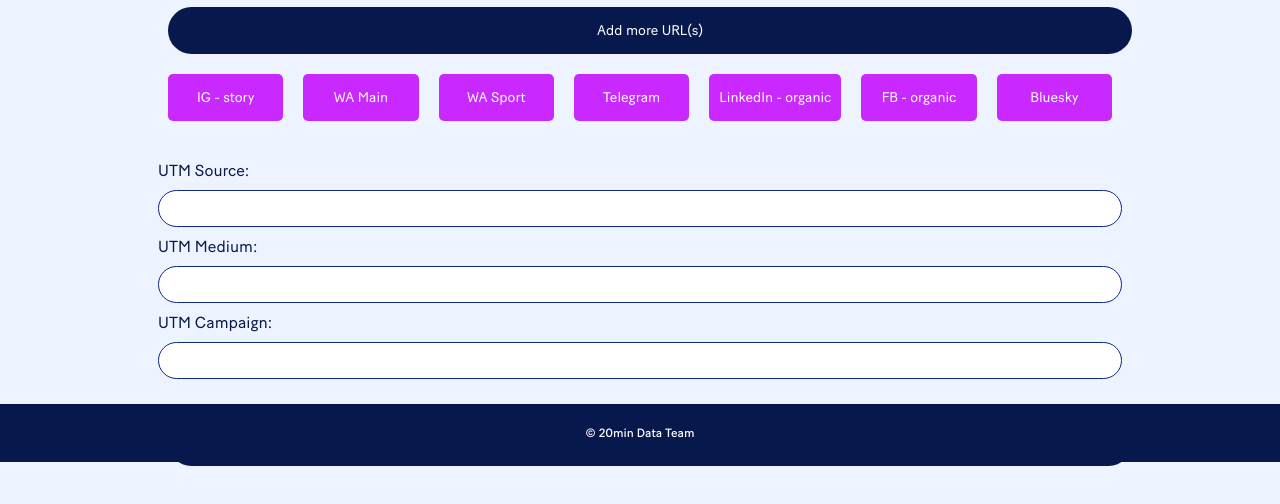
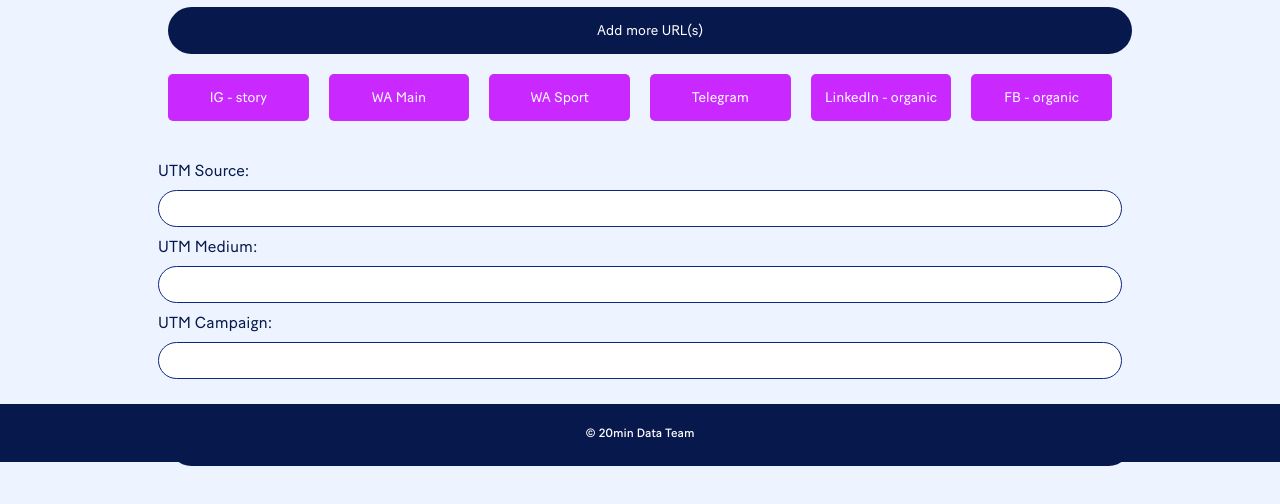
Before and after one commit to bbfr20min/utm-builder, a plain HTML site: page index.html in a window 1280 px wide. Shown: the part 338-842 px from the top of the page. Drawn offline with Linux system fonts and the light colour scheme.

Commit message:
Your commit message

```diff
--- a/index.html
+++ b/index.html
@@ -35,7 +35,7 @@
                         <button class="preset" data-source="linkedin" data-medium="social">LinkedIn - organic</button>
                         <!-- <button class="preset" data-source="linkedin" data-medium="social" data-campaign="" id="linkedin-personal">LinkedIn - personal</button> -->
                         <button class="preset" data-source="facebook" data-medium="social">FB - organic</button>
-                        <button class="preset" data-source="bluesky" data-medium="social">Bluesky</button>
+                        <!--- <button class="preset" data-source="bluesky" data-medium="social">Bluesky</button> -->
                     </div>
 
                     <div class="parameters">
```
